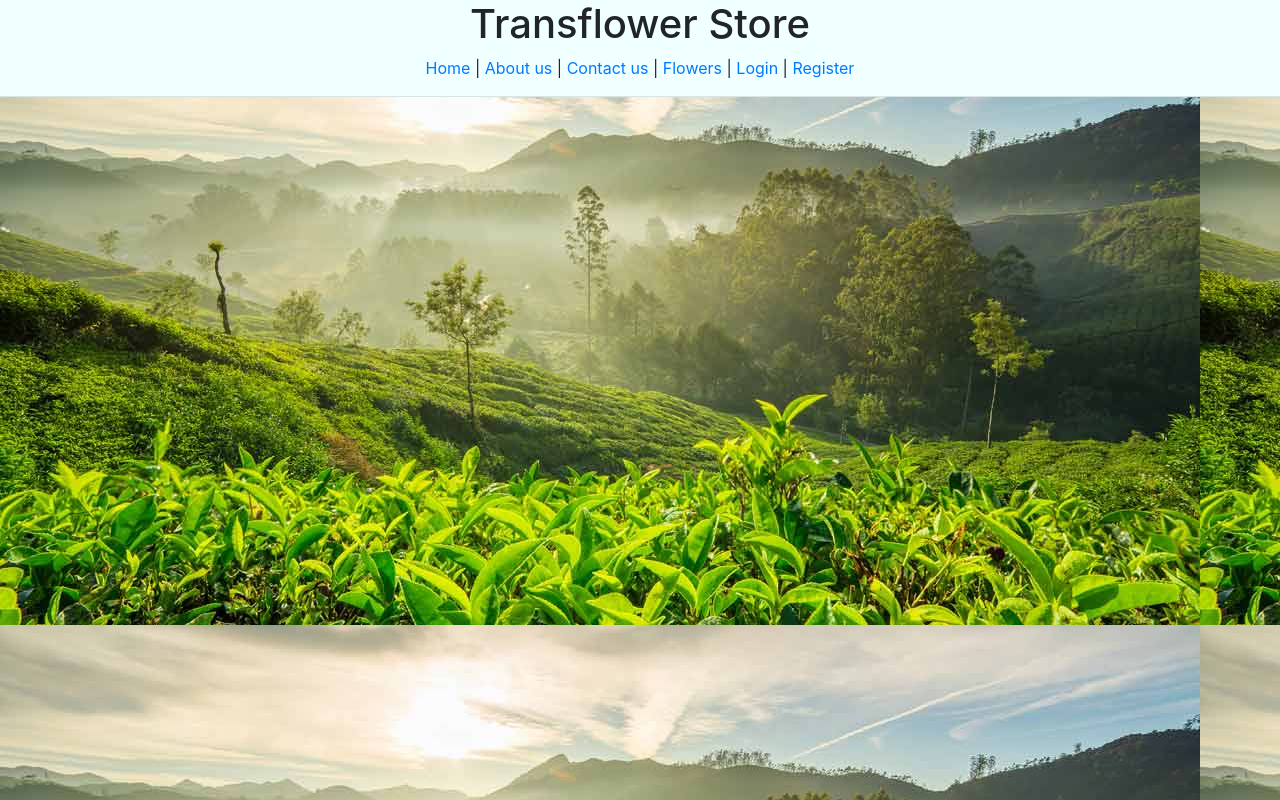
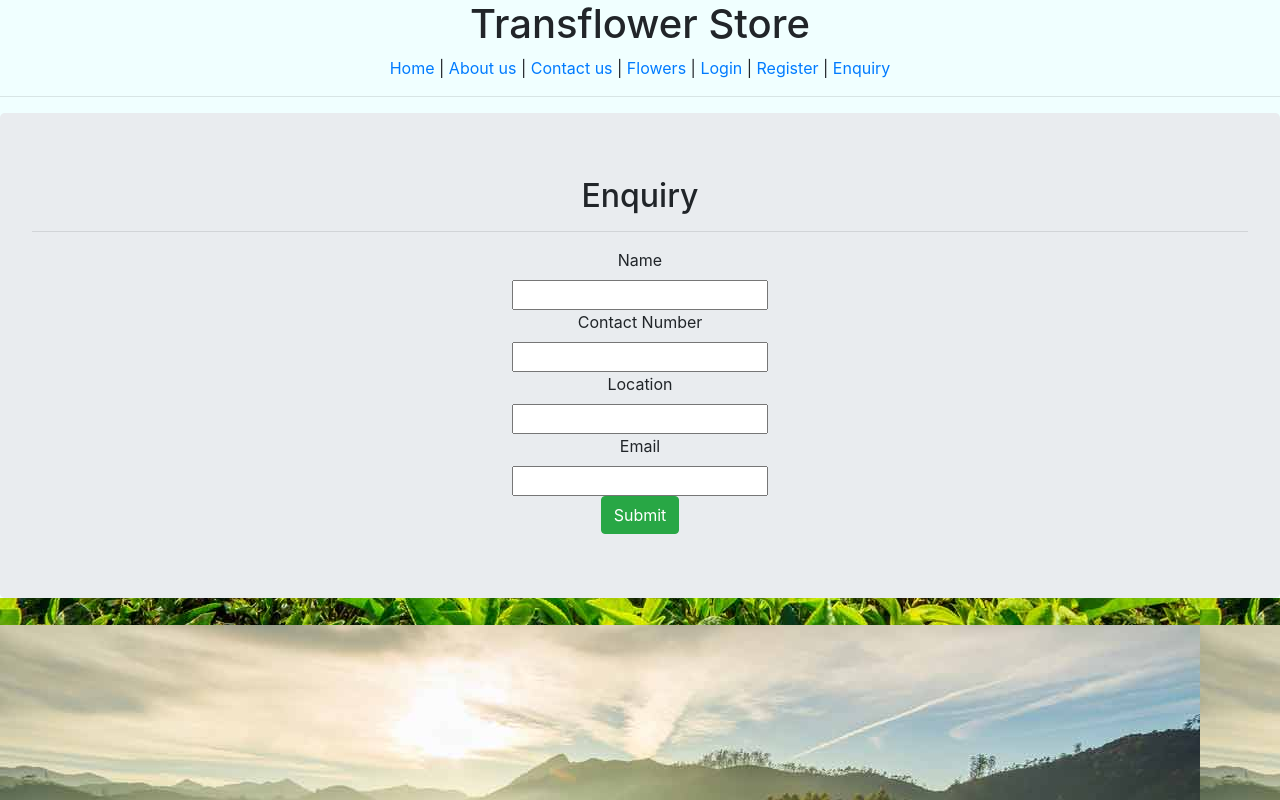
Before and after one commit to VishKapare10/OnlineShopping, a React (Create React App) app in the folder React/basicreactapp/: page /enquiry in a window 1280 px wide. Built offline with nearby package versions, Linux system fonts and the light colour scheme.

Commit message:
Applied .jsx for enquiry component.

```diff
--- a/React/basicreactapp/src/App.js
+++ b/React/basicreactapp/src/App.js
@@ -12,6 +12,7 @@ import Login  from './Membership/Login';
 //import Register from './Membership/Register';
 import Registerf from './Membership/Registerf';
 import RestList from './ProductCatalog/RestList';
+import Enquiry from './Membership/Enquiry';
 
 function App() {
   return (
@@ -28,7 +29,7 @@ function BasicRouting(){
           <div>
               <h1>Transflower Store</h1>
               <Router>
-                <Link to="/">Home</Link> | <Link to="/about">About us</Link> | <Link to="/contact">Contact us</Link> | <Link to="/flowers">Flowers</Link> | <Link to="/Login">Login</Link> | <Link to="/register">Register</Link>
+                <Link to="/">Home</Link> | <Link to="/about">About us</Link> | <Link to="/contact">Contact us</Link> | <Link to="/flowers">Flowers</Link> | <Link to="/Login">Login</Link> | <Link to="/register">Register</Link> | <Link to="/enquiry">Enquiry</Link>
                 <hr/>
                 <Switch>
                   <Route exact path="/"><Home/></Route>
@@ -37,6 +38,7 @@ function BasicRouting(){
                   <Route exact path="/flowers"><List/></Route>
                   <Route exact path="/login"><Login /></Route>
                   <Route exact path="/register"><Registerf /></Route>
+                  <Route exact path="/enquiry"><Enquiry /></Route>
                 </Switch>
               </Router>
           </div>
--- a/React/basicreactapp/src/Membership/Company.js
+++ b/React/basicreactapp/src/Membership/Enquiry.jsx
@@ -1,39 +1,40 @@
 import React from "react";
 
-class Company extends React.Component{
+class Enquiry extends React.Component{
 
         constructor(props){
             super(props);
             this.state={
                 name:"",
-                contactperson:"",
+                contactno:"",
                 location:"",
-                website:""
+                email:""
             }
         }
         render(){
-            return <div>
+            return <div className="jumbotron text-center">
                     <form>
                     <h2>Enquiry</h2>
-                    <label>Name</label><input type="text" onChange={
+                    <hr/>
+                    <label>Name</label><br/><input type="text" onChange={
                                         (event)=>{
                                             this.setState({name:event.target.value})
                                         }
                         }
                     value={this.state.name}/><br/>
-                    <label>Contact Person</label><input type="text" onChange={
+                    <label>Contact Number</label><br/><input type="tel" onChange={
                                         (event)=>{
                                             this.setState({contactperson:event.target.value})
                                         }
                         }
                     value={this.state.contactperson}/><br/>
-                     <label>Location</label><input type="text" onChange={
+                     <label>Location</label><br/><input type="text" onChange={
                                         (event)=>{
                                             this.setState({location:event.target.value})
                                         }
                         }
                     value={this.state.location}/><br/>
-                     <label>Website</label><input type="text" onChange={
+                     <label>Email</label><br/><input type="email" onChange={
                                         (event)=>{
                                             this.setState({website:event.target.value})
                                         }
@@ -41,10 +42,10 @@ class Company extends React.Component{
                     value={this.state.website}/><br/>
                     <button type="submit" onClick={()=>{
                                       console.log("Your response has been submitted.");
-                        }}>Submit</button>
+                        }} class="btn btn-success">Submit</button>
                     </form>
                    </div>
         }
 }
 
-export default  Company;
+export default  Enquiry;
```
